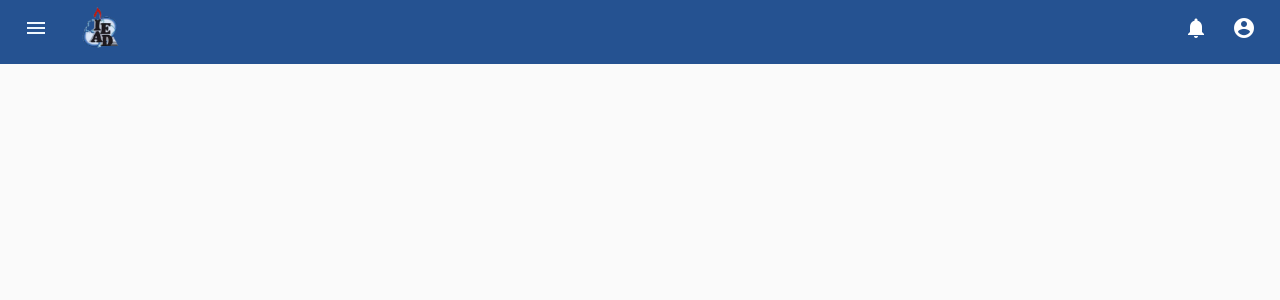
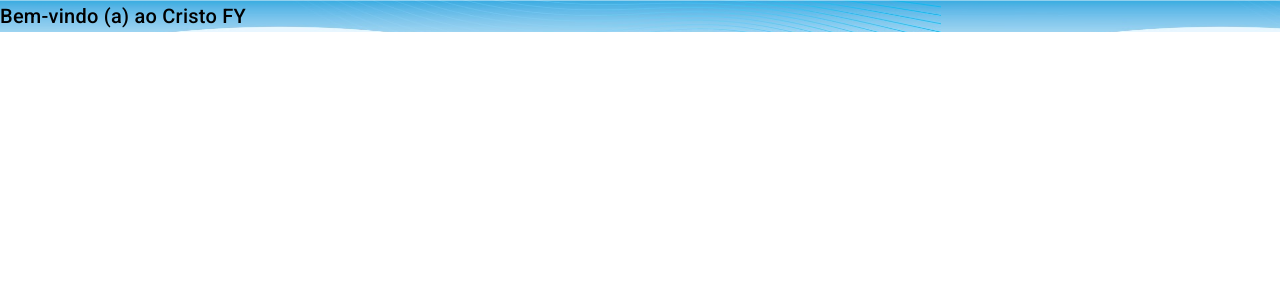
Before and after one commit to rafael-castilho-costa/cristoFy2.0, an Angular app: page /home in a window 1280 px wide. Shown: the top 300 px of the page. Built offline with nearby package versions, Linux system fonts and the light colour scheme.

Commit message:
feat(9-structure-whiti-the-sytem): part-5 atv #9

```diff
--- a/src/app/full/full.component.css
+++ b/src/app/full/full.component.css
@@ -93,4 +93,9 @@ button[mat-icon-button] {
 .name {
   margin: 20px;
   color: #484c4c;
+  font-family:'Segoe UI', Tahoma, Geneva, Verdana, sans-serif;
 }
+
+.ajust {
+  align-items: center;
+}
--- a/src/app/full/full.component.html
+++ b/src/app/full/full.component.html
@@ -44,7 +44,7 @@
         <mat-icon matListIcon class="mat-18 custom-icon">home</mat-icon>
         <span class="name">Home</span>
       </a>
-      <a mat-list-item routerLink="/membros">
+      <a class="ajust" mat-list-item routerLink="/membros">
         <mat-icon matListIcon class="mat-18 custom-icon">group</mat-icon>
         <span class="name">Membros</span>
       </a>
--- a/src/app/home/home.component.css
+++ b/src/app/home/home.component.css
@@ -0,0 +1,3 @@
+.home-welcome{
+  background-image: url(../../assets/img/fund-home.png);
+}
--- a/src/app/home/home.component.html
+++ b/src/app/home/home.component.html
@@ -1 +1,9 @@
-<p>home works!</p>
+<section class="container-home">
+  <div class="home">
+    <div class="home-welcome">
+      <h2 [innerHTML]="welcomeMessage"></h2>
+
+    </div>
+
+  </div>
+</section>
--- a/src/app/home/home.component.ts
+++ b/src/app/home/home.component.ts
@@ -6,5 +6,24 @@ import { Component } from '@angular/core';
   styleUrl: './home.component.css'
 })
 export class HomeComponent {
+    currentUser: any;
 
+    public get welcomeMessage(): string {
+      let welcomeMessage :string ='';
+
+      switch (this.currentUser?.persona?.genderType){
+        case 'MALE':
+          welcomeMessage += 'Bem-vindo';
+          break;
+        case 'FEMALE':
+          welcomeMessage += 'Bem-vinda';
+          break;
+        default:
+          welcomeMessage += 'Bem-vindo (a)'
+          break;
+      }
+      welcomeMessage += ' ao Cristo FY';
+
+      return welcomeMessage;
+    }
 }
```
Also changed, not shown: src/app/app.routes.ts (+11 -1 lines), src/assets/img/fund-home.png (added).
